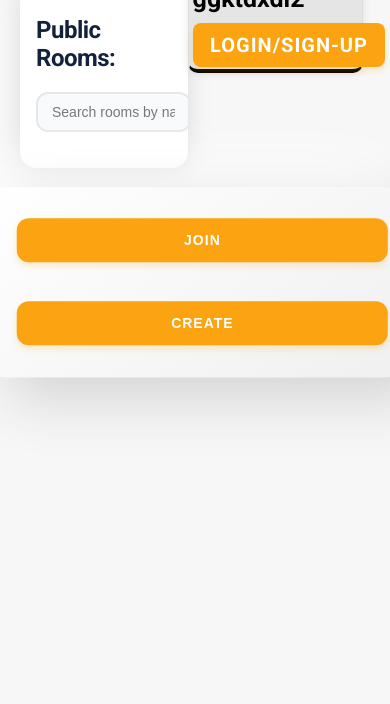
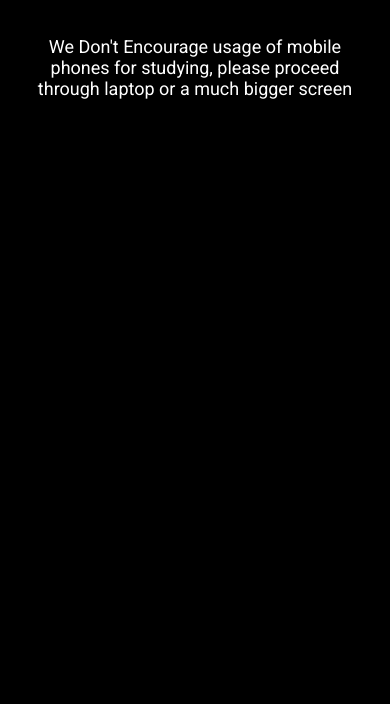
Before and after one commit to rjayaprakashnarayanarao/online-study-platform, a website: page public/index.html in a window 390 px wide. Shown: the part 140-844 px from the top of the page. Drawn offline with Linux system fonts and the light colour scheme; no server answers.

Commit message:
avoiding mobile screen

```diff
--- a/public/index.html
+++ b/public/index.html
@@ -20,6 +20,11 @@
         </div>
         <a href="report.html" class="report-issue">Report issue <i class="fa-solid fa-bug"></i></a>
     </header>
+
+    <!-- avoid using mobile screen -->
+    <div id="mobile-warning" class="mobile-warning">
+        <p>We Don't Encourage usage of mobile phones for studying, please proceed through laptop or a much bigger screen</p>
+    </div>
 
     <div class="container">
 
@@ -48,8 +53,6 @@
         </div>
 
     </div>
-
-
 
     <!-- Home Screen with JOIN and CREATE buttons -->
     <div id="home-screen" class="screen">
--- a/public/scripts/home.js
+++ b/public/scripts/home.js
@@ -1,5 +1,13 @@
 let roomType = null;
 console.log("This site is under RJP's rule");
+
+// check if the user is using a mobile device
+document.addEventListener("DOMContentLoaded", function () {
+    if (window.innerWidth < 768) {
+        document.getElementById("mobile-warning").style.display = "block";
+    }
+});
+
 // Check if user is signed in or not
 document.addEventListener("DOMContentLoaded",async () => {
     const profileName = document.querySelector(".profile-section h3");
--- a/public/styles/home.css
+++ b/public/styles/home.css
@@ -106,6 +106,26 @@ header img:hover {
   .report-issue i {
     font-size: 1.2rem;
   }
+}
+
+/* avoding using mobile screen */
+.mobile-warning {
+  display: none;
+  position: fixed;
+  top: 0;
+  left: 0;
+  width: 100%;
+  height: 100%;
+  background-color: rgb(0, 0, 0);
+  color: white;
+  text-align: center;
+  font-size: 18px;
+  z-index: 9999;
+}
+
+.mobile-warning p {
+  margin: 5%;
+  margin-top: 45%;
 }
 
 /* Public Rooms Section */
```
Also changed, not shown: 1 other file.
